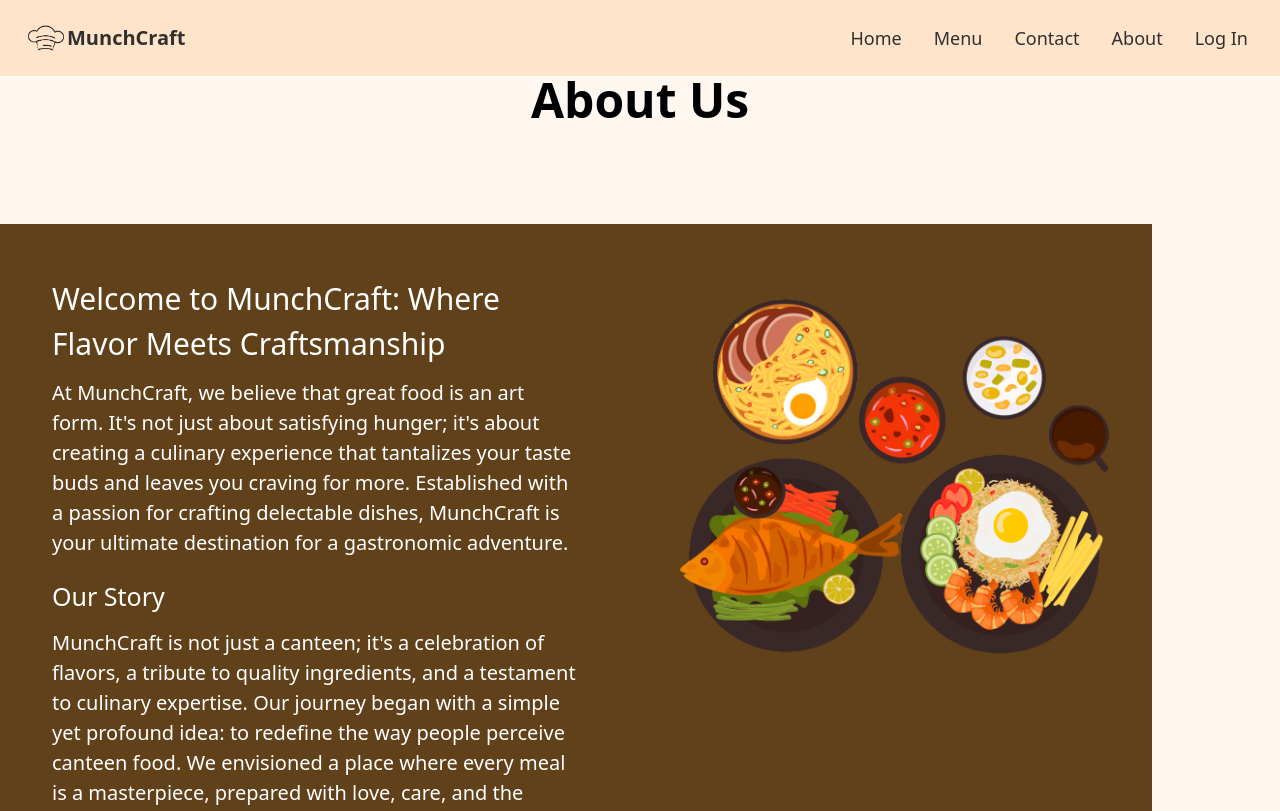
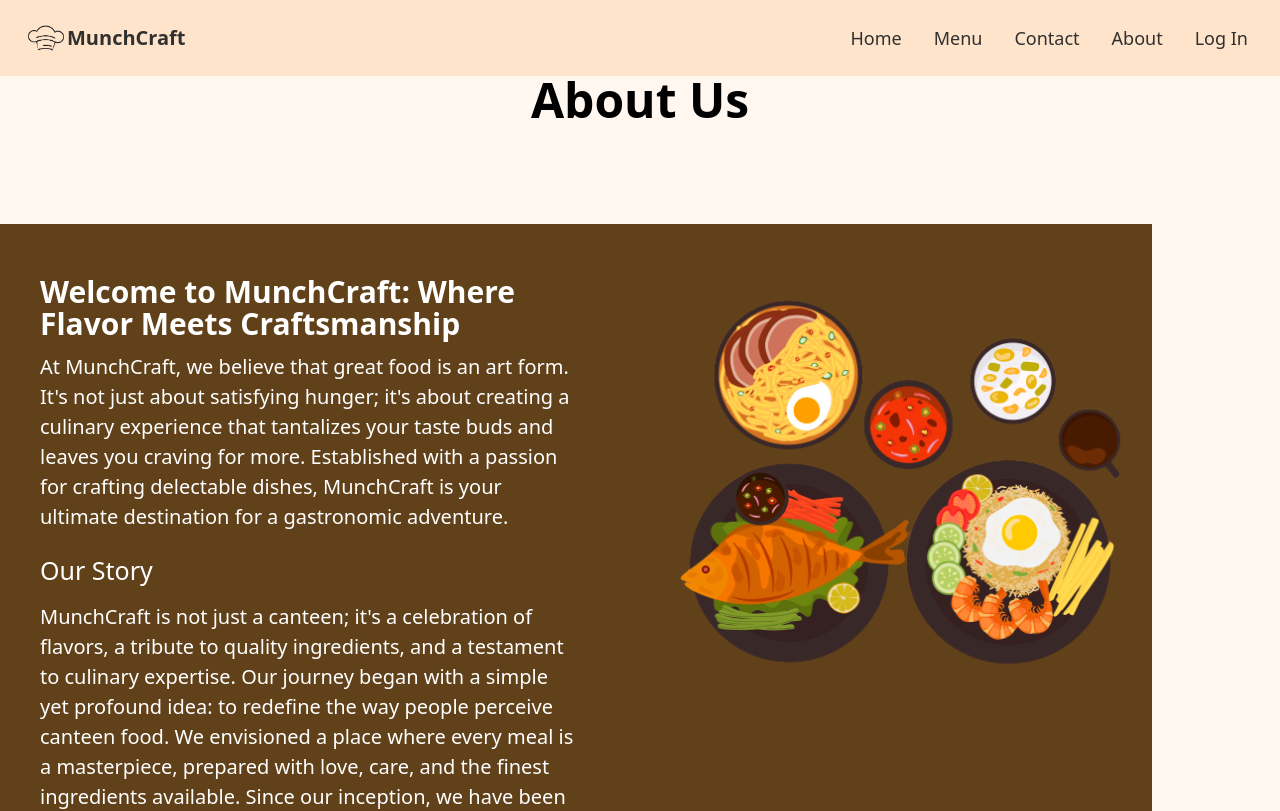
Before and after one commit to PravaatChhetri/C-CAS, a React (Vite) app in the folder client/: page /aboutus in a window 1280 px wide. Shown: the top 811 px of the page. Built offline with nearby package versions, Linux system fonts and the light colour scheme.

Commit message:
Complete frontend and backend

```diff
--- a/client/src/pages/AboutUs.jsx
+++ b/client/src/pages/AboutUs.jsx
@@ -12,9 +12,9 @@ export const AboutUs = () => {
         <h1 className="text-black font-bold text-5xl text-center mb-[100px]">About Us </h1>
 
         <div className="w-[90%] ">
-          <header className="bg-secondary text-white py-3 px-3 flex w-[100%]">
-            <div className="w-[50%] py-[40px] pl-10">
-              <h1 className=" text-white font-medium text-[30px] mb-3">
+          <header className="bg-secondary text-white py-3 flex md:flex-row flex-col-reverse w-[100%]">
+            <div className="w-[90%] md:w-[50%] py-[40px] pl-10">
+              <h1 className=" text-white font-bold text-2xl lg:text-[30px] mb-3">
                 Welcome to MunchCraft: Where Flavor Meets Craftsmanship
               </h1>
               <p className="text-[1.25rem] font-light">
@@ -42,14 +42,14 @@ export const AboutUs = () => {
               </p>
             </div>
             <div className="w-[50%]">
-              <img className="w-[100%] my-auto pl-[80px]" src={food} />
+              <img className="w-[100%] min-w-[300px] my-auto pl-[80px]" src={food} />
             </div>
           </header>
         </div>
       </div>
       <h1 className="text-6xl font-semibold font-secondary text-center mt-20 mb-10">Our Team</h1>
 
-      <div className="grid grid-cols-3 mx-auto gap-4 py-10 justify-items-center w-[80%]">
+      <div className="grid grid-cols-1 md:grid-cols-2 lg:grid-cols-3 mx-auto gap-4 py-10 justify-items-center w-[80%]">
         <div class="w-full max-w-sm bg-white border border-gray-200 rounded-lg shadow dark:bg-gray-800 dark:border-gray-700">
           <div class="flex justify-end px-4 pt-4">
             <button
--- a/client/src/pages/HomePage.jsx
+++ b/client/src/pages/HomePage.jsx
@@ -4,7 +4,6 @@ import Food from "../assets/Food.png";
 import FoodCard from "../components/FoodCard";
 import Chowmein from "../assets/ChickenChowmein.jpg";
 import BFood from "../assets/food1.jpeg";
-import { data } from "autoprefixer";
 import axios from "axios";
 
 const HomePage = () => {
@@ -142,7 +141,7 @@ const HomePage = () => {
         {/* Text */}
         <div
           ref={textContainerRef}
-          className="flex flex-grow flex-col justify-center items-center absolute top-0 lg:relative w-full h-[20vh] lg:w-1/2 p-8 bg-black lg:bg-accent opacity-70 lg:opacity-100"
+          className="flex flex-grow flex-col justify-center items-center absolute top-0 lg:relative w-full h-[200px] md:h-[100%] lg:w-1/2 p-8 bg-black lg:bg-accent opacity-70 lg:opacity-100 "
         >
           <h1 className="text-5xl text-white font-bold mb-4">
             Desserts and Drinks
```
Also changed, not shown: client/src/pages/Login.jsx (+1 -7 lines).
